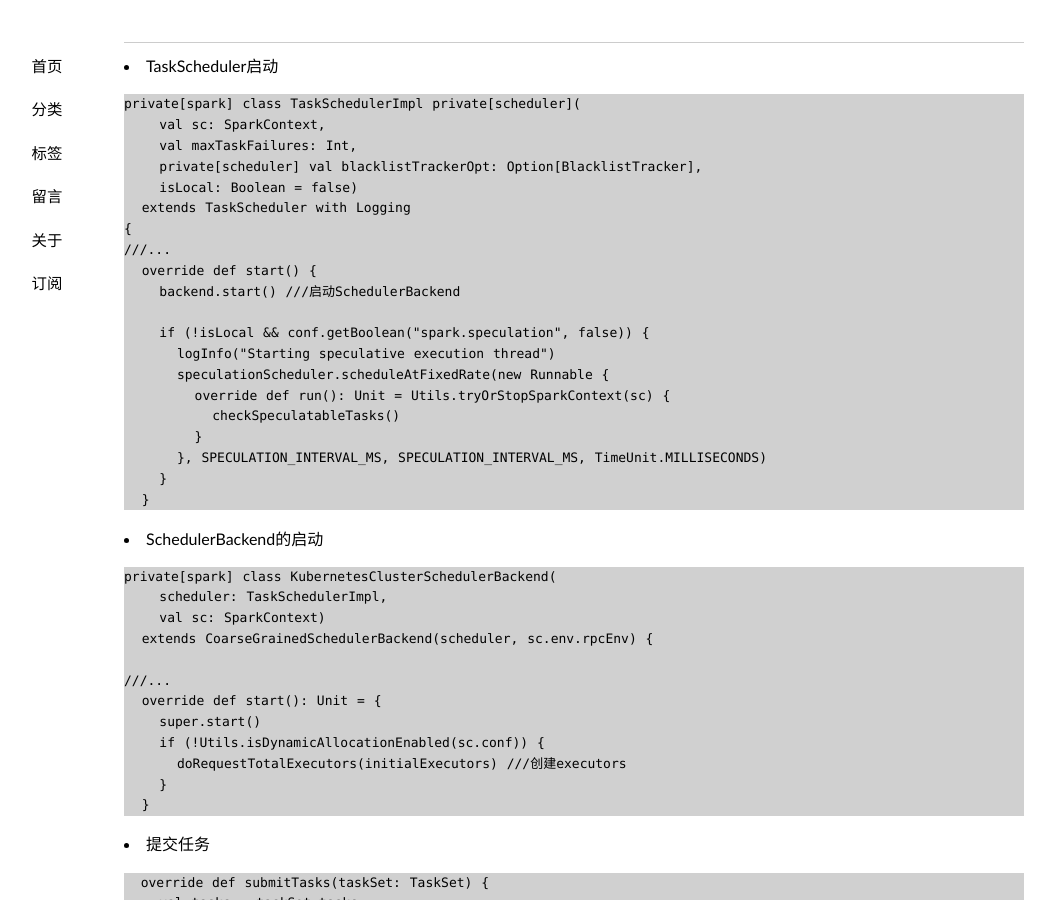
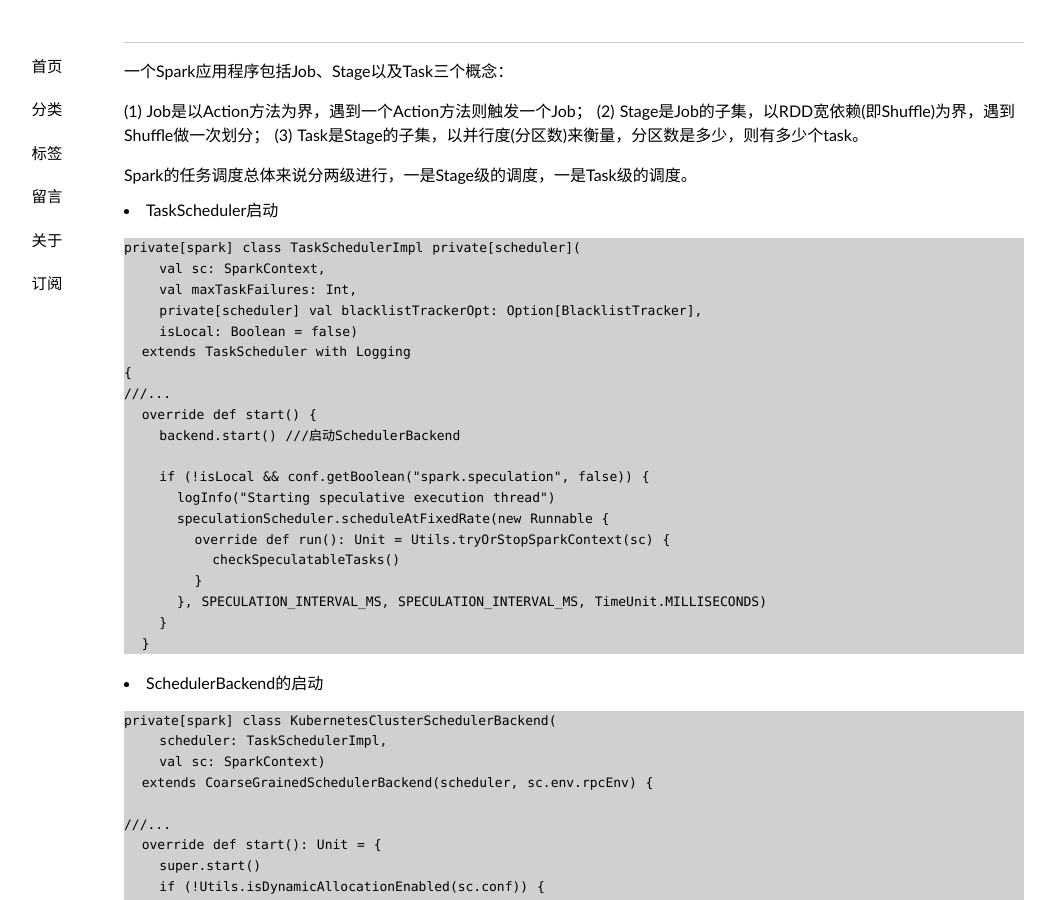
Before and after one commit to hustcat/hustcat.github.io, a Jekyll site: the page built from wiki/spark/task_scheduler.md, in a window 1280 px wide and 900 px high. Shown: the whole window, without its empty margins (66-1121 px from the left). Built offline with Jekyll 4.4.1, drawn with Linux system fonts in a browser that asks for light colours; some web fonts are replaced; our own code applies the rules of GitHub Pages for plain Markdown files; comment, search, counter and statistics services are not loaded.

Commit message:
Update task_scheduler.md

````diff
--- a/wiki/spark/task_scheduler.md
+++ b/wiki/spark/task_scheduler.md
@@ -1,3 +1,12 @@
+一个Spark应用程序包括Job、Stage以及Task三个概念：
+
+(1) Job是以Action方法为界，遇到一个Action方法则触发一个Job；
+(2) Stage是Job的子集，以RDD宽依赖(即Shuffle)为界，遇到Shuffle做一次划分；
+(3) Task是Stage的子集，以并行度(分区数)来衡量，分区数是多少，则有多少个task。
+
+Spark的任务调度总体来说分两级进行，一是Stage级的调度，一是Task级的调度。
+
+
 * TaskScheduler启动
 
 ```
````
